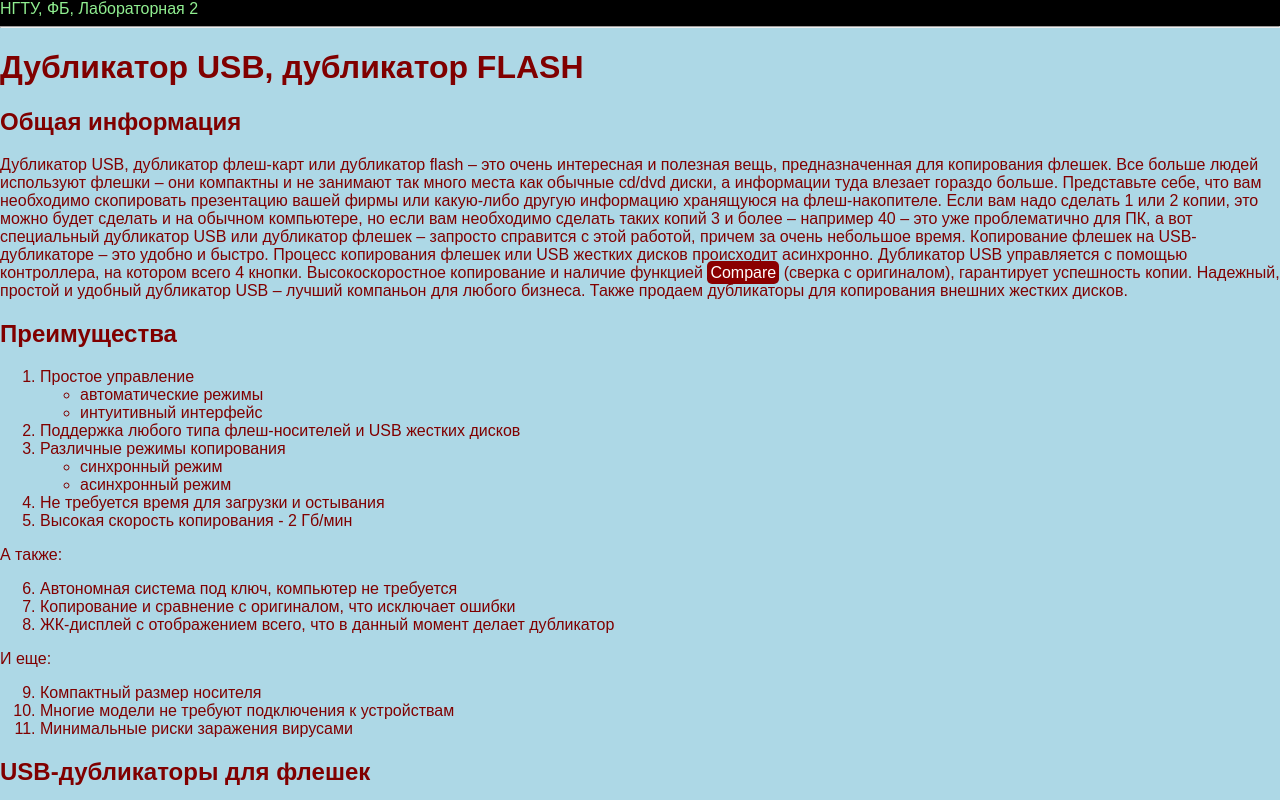
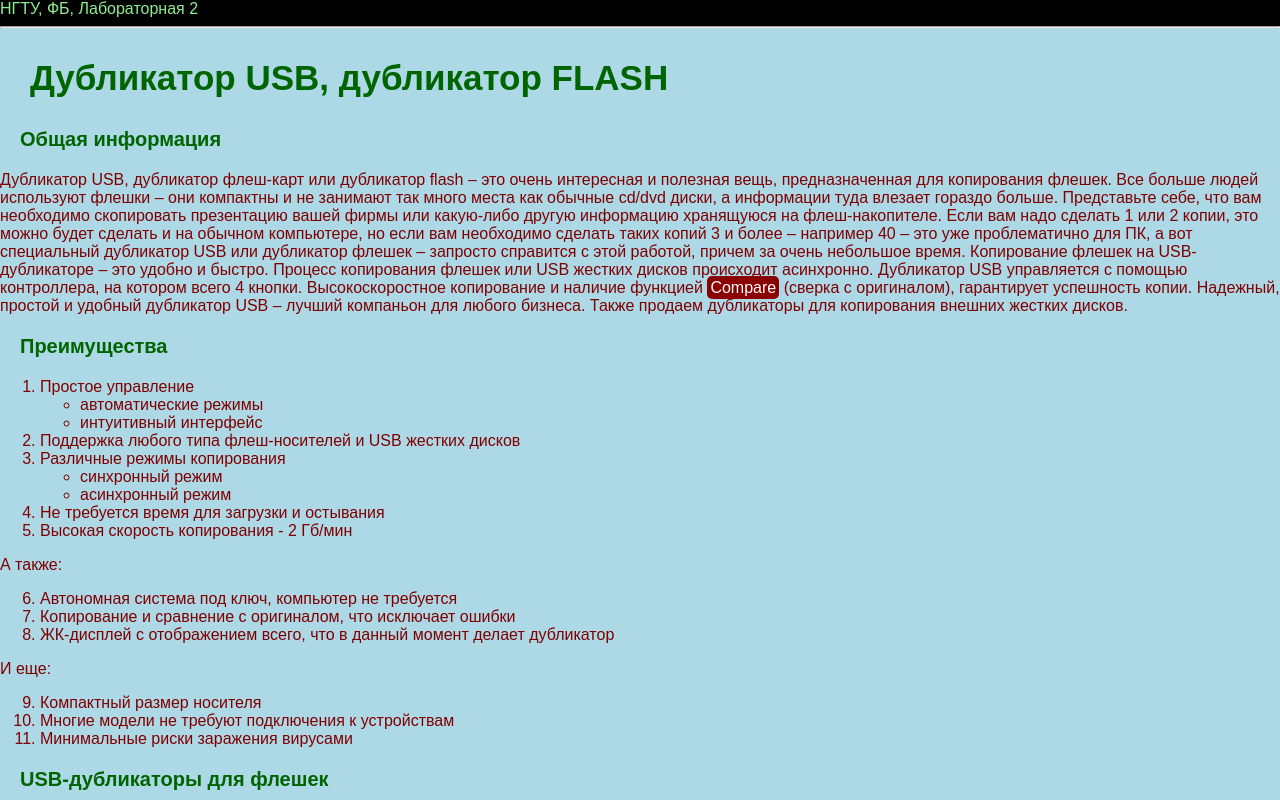
Before and after one commit to margaritaaa07/web-front-labs, a plain HTML site: page lab2/usb.html in a window 1280 px wide. Shown: the top 800 px of the page. Drawn offline with Linux system fonts and the light colour scheme.

Commit message:
Оформление заголовков

```diff
--- a/lab2/usb.html
+++ b/lab2/usb.html
@@ -3,6 +3,22 @@
     <head>
         <meta charset="UTF-8">
         <title>Бережная Маргарита Валерьевна. Лабораторная 2</title>
+        <style>
+            il{
+                color: darkblue;
+                font-style: italic;
+            }
+            h2 {
+                color: darkgreen;
+                margin: 20px;
+                font-size: 20px;
+            }
+            h1 {
+                color: darkgreen;
+                margin: 30px;
+                font-size: 35px;
+            }
+        </style>
     </head>
 
     <body style="background-color: lightblue; color:maroon; font-family: Arial; margin: 0px;">
```
